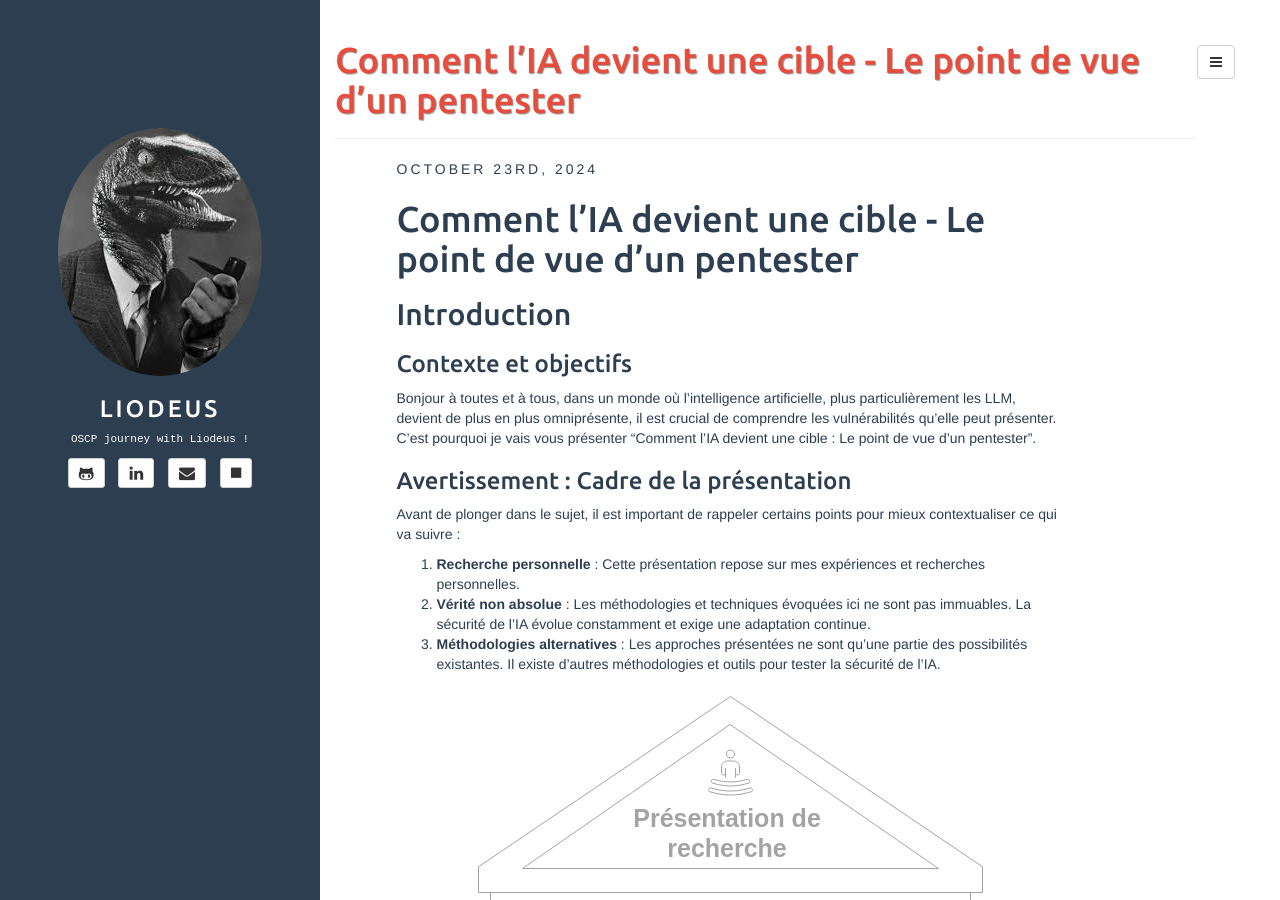
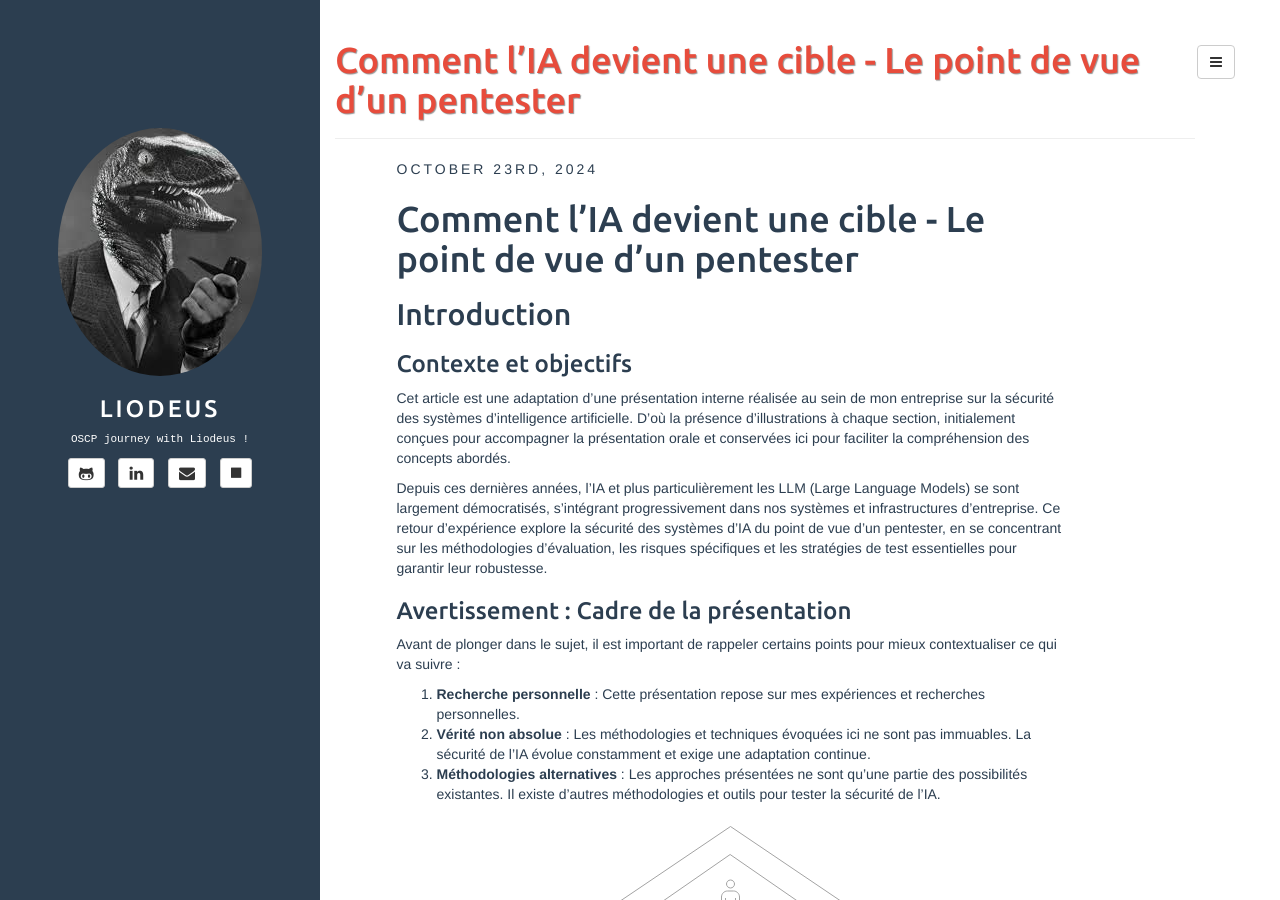
Before and after one commit to Liodeus/liodeus.github.io, a Jekyll site: the page built from _posts/2024-10-23-AI_cyber.security_review_and_testing.md, in a window 1280 px wide and 900 px high. Built offline with Jekyll 4.4.1, drawn with Linux system fonts in a browser that asks for light colours.

Commit message:
Update 2024-10-23-AI_cyber.security_review_and_testing.md

```diff
--- a/_posts/2024-10-23-AI_cyber.security_review_and_testing.md
+++ b/_posts/2024-10-23-AI_cyber.security_review_and_testing.md
@@ -8,7 +8,9 @@ description: "Comment l’IA devient une cible - Le point de vue d’un penteste
 # Comment l’IA devient une cible - Le point de vue d’un pentester
 ## Introduction
 ### Contexte et objectifs
-Bonjour à toutes et à tous, dans un monde où l'intelligence artificielle, plus particulièrement les LLM, devient de plus en plus omniprésente, il est crucial de comprendre les vulnérabilités qu'elle peut présenter. C'est pourquoi je vais vous présenter "Comment l’IA devient une cible : Le point de vue d’un pentester".
+Cet article est une adaptation d'une présentation interne réalisée au sein de mon entreprise sur la sécurité des systèmes d'intelligence artificielle. D'où la présence d'illustrations à chaque section, initialement conçues pour accompagner la présentation orale et conservées ici pour faciliter la compréhension des concepts abordés.
+
+Depuis ces dernières années, l'IA et plus particulièrement les LLM (Large Language Models) se sont largement démocratisés, s'intégrant progressivement dans nos systèmes et infrastructures d'entreprise. Ce retour d'expérience explore la sécurité des systèmes d'IA du point de vue d'un pentester, en se concentrant sur les méthodologies d'évaluation, les risques spécifiques et les stratégies de test essentielles pour garantir leur robustesse.
 
 ### Avertissement : Cadre de la présentation
 Avant de plonger dans le sujet, il est important de rappeler certains points pour mieux contextualiser ce qui va suivre :
```
